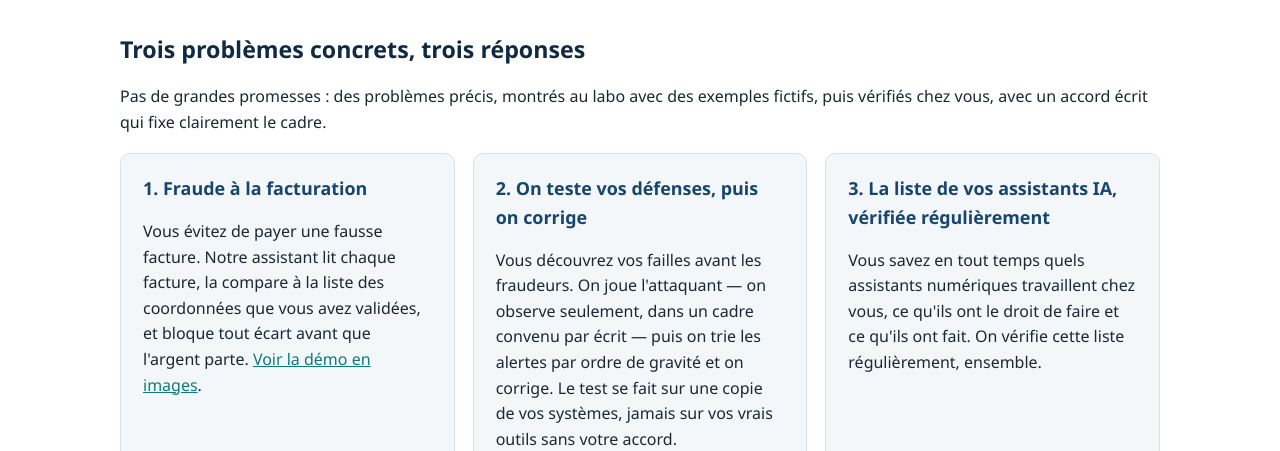
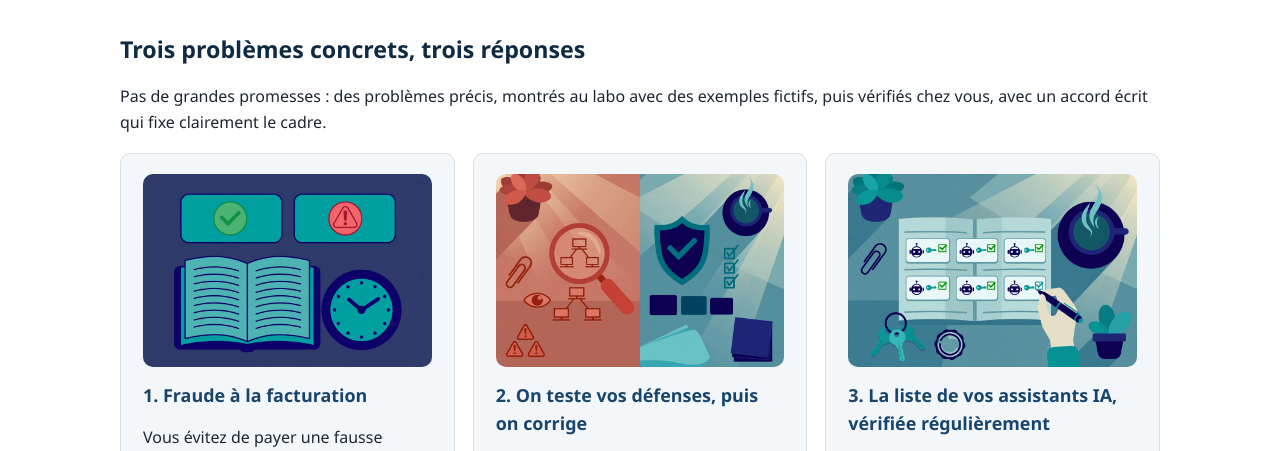
Before and after one commit to mosalica/site-ais-conseil, a plain HTML site: page methode-demo.html in a window 1280 px wide. Shown: the part 269-720 px from the top of the page. Drawn offline with Linux system fonts and the light colour scheme.

Commit message:
Images sur les cartes des trois problématiques — Méthode et démo

```diff
--- a/methode-demo.html
+++ b/methode-demo.html
@@ -33,14 +33,17 @@
   <p>Pas de grandes promesses : des problèmes précis, montrés au labo avec des exemples fictifs, puis vérifiés chez vous, avec un accord écrit qui fixe clairement le cadre.</p>
   <div class="cartes">
     <div class="carte">
+      <img src="images/panneau-6-journal-gain-perte.png" alt="Un registre ouvert à côté d'une horloge, avec une colonne coche verte et une colonne avertissement rouge.">
       <h3>1. Fraude à la facturation</h3>
       <p>Vous évitez de payer une fausse facture. Notre assistant lit chaque facture, la compare à la liste des coordonnées que vous avez validées, et bloque tout écart avant que l'argent parte. <a href="#demo-fraude">Voir la démo en images</a>.</p>
     </div>
     <div class="carte">
+      <img src="images/carte-resilience-miroir.png" alt="En miroir : à gauche, on cherche les failles ; à droite, on les corrige.">
       <h3>2. On teste vos défenses, puis on corrige</h3>
       <p>Vous découvrez vos failles avant les fraudeurs. On joue l'attaquant — on observe seulement, dans un cadre convenu par écrit — puis on trie les alertes par ordre de gravité et on corrige. Le test se fait sur une copie de vos systèmes, jamais sur vos vrais outils sans votre accord.</p>
     </div>
     <div class="carte">
+      <img src="images/carte-registre-agents.png" alt="Un registre ouvert : chaque assistant a sa fiche, ses droits et sa coche de vérification.">
       <h3>3. La liste de vos assistants IA, vérifiée régulièrement</h3>
       <p>Vous savez en tout temps quels assistants numériques travaillent chez vous, ce qu'ils ont le droit de faire et ce qu'ils ont fait. On vérifie cette liste régulièrement, ensemble.</p>
     </div>
```
Also changed, not shown: en/method-demo.html (+3 -0 lines).
